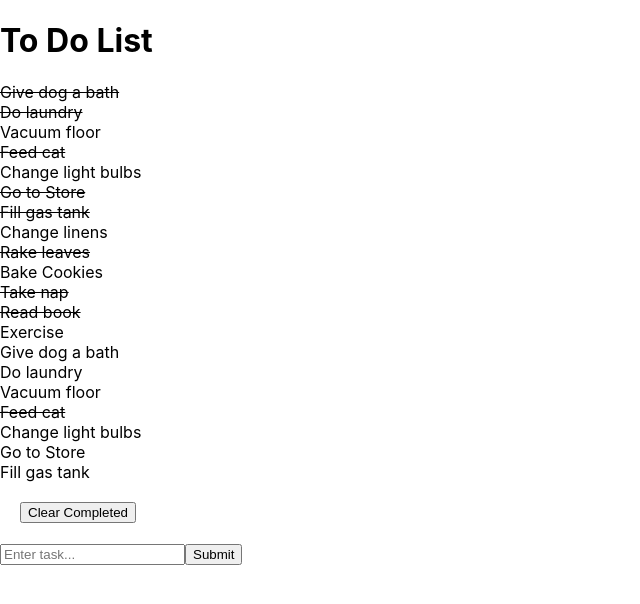
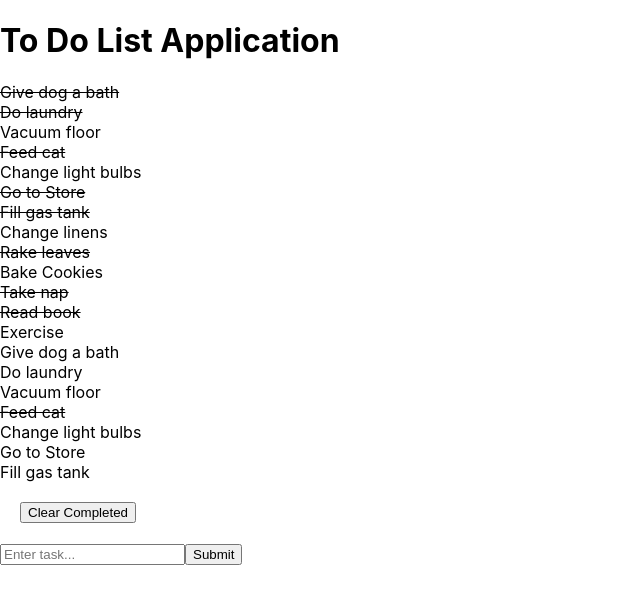
Before and after one commit to ver-vysakh/react-hooks-todo-app, a React (Create React App) app: page / in a window 1280 px wide. Shown: the top 604 px of the page, without its empty margins (0-640 px from the left). Built offline with nearby package versions, Linux system fonts and the light colour scheme.

Commit message:
header modified

```diff
--- a/src/Header.js
+++ b/src/Header.js
@@ -3,7 +3,7 @@ import React from 'react';
 const Header = () => {
     return (
         <header>
-            <h1>To Do List</h1>
+            <h1>To Do List Application</h1>
         </header>
     );
 };
```
